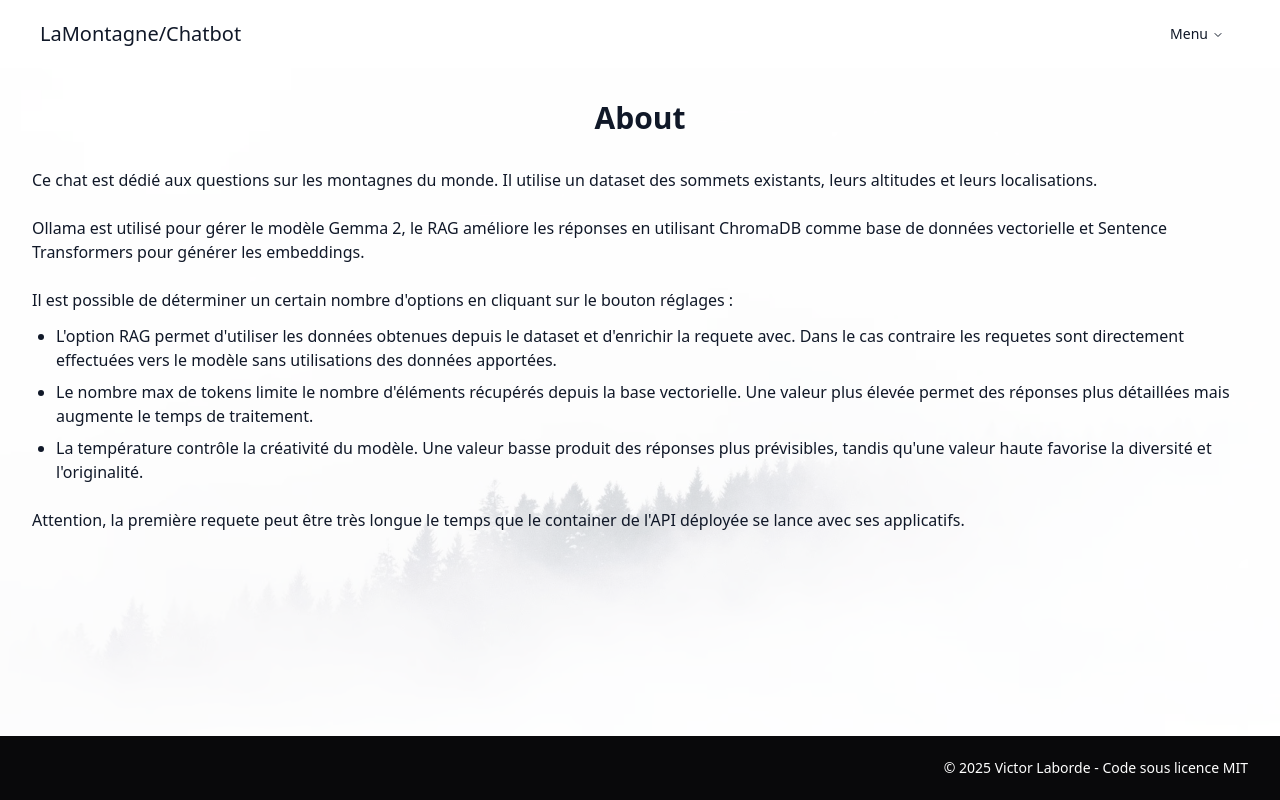
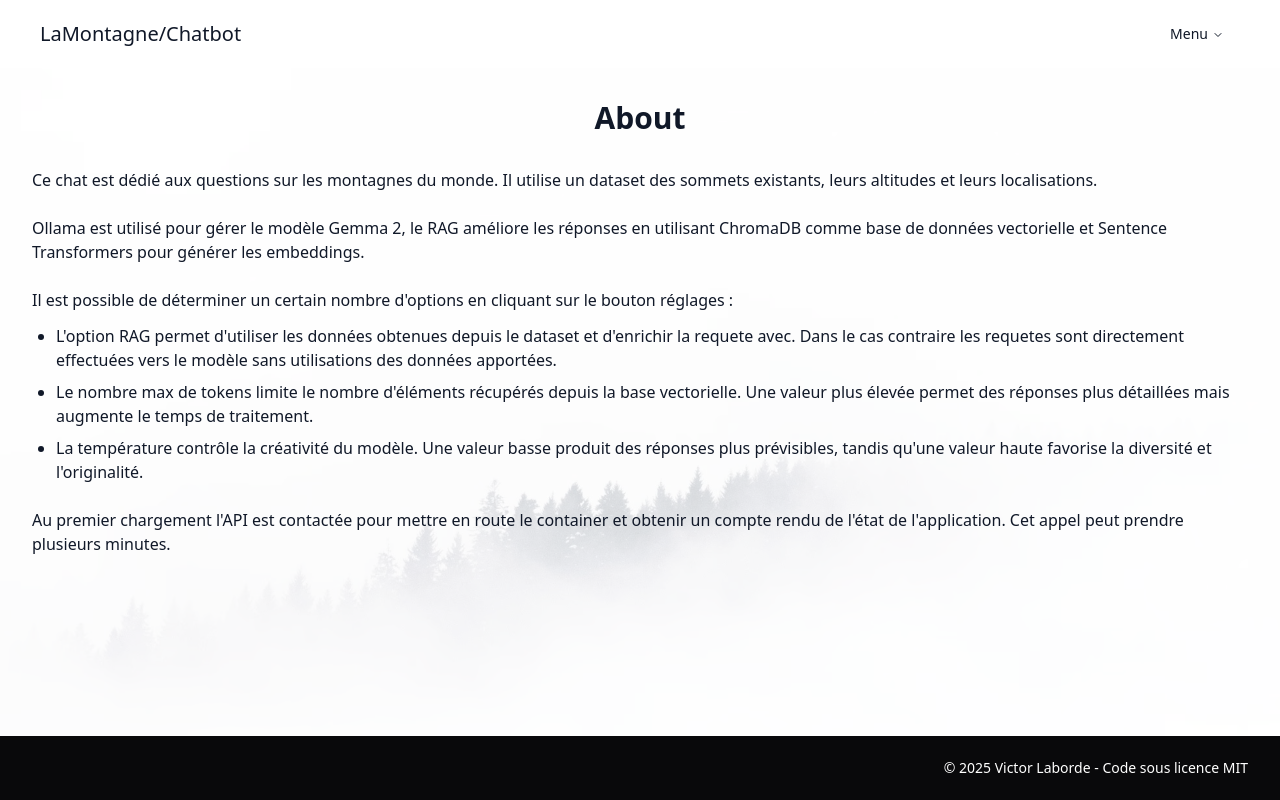
Before and after one commit to VictorAissa/chatbot.front, a React (Vite) app: page /about in a window 1280 px wide. Built offline with nearby package versions, Linux system fonts and the light colour scheme; no server answers.

Commit message:
add first API contact

```diff
--- a/package.json
+++ b/package.json
@@ -20,10 +20,12 @@
     "class-variance-authority": "^0.7.1",
     "clsx": "^2.1.1",
     "lucide-react": "^0.483.0",
+    "next-themes": "^0.4.6",
     "react": "^19.0.0",
     "react-dom": "^19.0.0",
     "react-markdown": "^10.1.0",
     "react-router-dom": "^7.4.0",
+    "sonner": "^2.0.3",
     "tailwind-merge": "^3.0.2",
     "tailwindcss": "^4.0.14",
     "tw-animate-css": "^1.2.4",
--- a/src/App.tsx
+++ b/src/App.tsx
@@ -1,21 +1,31 @@
-import { BrowserRouter, Routes, Route } from 'react-router-dom';
-import './index.css';
-import BaseLayout from './components/BaseLayout';
+import { BrowserRouter as Router, Route, Routes } from 'react-router-dom';
+import { Toaster } from 'sonner';
 import HomePage from './pages/HomePage';
 import ErrorPage from './pages/ErrorPage';
 import AboutPage from './pages/AboutPage';
+import { HealthProvider } from './context/HealthProvider';
+import './index.css';
+import Header from './components/Header';
+import Footer from './components/Footer';
 
 function App() {
     return (
-        <BrowserRouter>
-            <Routes>
-                <Route path="/" element={<BaseLayout />}>
-                    <Route index element={<HomePage />} />
-                    <Route path="/about" element={<AboutPage />} />
-                    <Route path="/*" element={<ErrorPage />} />
-                </Route>
-            </Routes>
-        </BrowserRouter>
+        <Router>
+            <HealthProvider>
+                <div className="flex flex-col min-h-screen text-gray-900">
+                    <Header />
+                    <main className="flex-grow flex flex-col">
+                        <Routes>
+                            <Route path="/" element={<HomePage />} />
+                            <Route path="/about" element={<AboutPage />} />
+                            <Route path="/*" element={<ErrorPage />} />
+                        </Routes>
+                    </main>
+                    <Footer />
+                    <Toaster position="bottom-right" />
+                </div>
+            </HealthProvider>
+        </Router>
     );
 }
 
--- a/src/components/BaseLayout.tsx
+++ /dev/null
@@ -1,17 +0,0 @@
-import { Outlet } from 'react-router-dom';
-import Header from './Header';
-import Footer from './Footer';
-
-const BaseLayout = () => {
-    return (
-        <div className="flex flex-col min-h-screen text-gray-900">
-            <Header />
-            <main className="flex flex-col w-full flex-grow">
-                <Outlet />
-            </main>
-            <Footer />
-        </div>
-    );
-};
-
-export default BaseLayout;
--- a/src/components/Header.tsx
+++ b/src/components/Header.tsx
@@ -3,7 +3,6 @@ import {
     NavigationMenu,
     NavigationMenuContent,
     NavigationMenuItem,
-    NavigationMenuLink,
     NavigationMenuList,
     NavigationMenuTrigger,
 } from './ui/navigation-menu';
@@ -24,12 +23,20 @@ const Header = () => {
                         <NavigationMenuItem>
                             <NavigationMenuTrigger>Menu</NavigationMenuTrigger>
                             <NavigationMenuContent>
-                                <NavigationMenuLink onClick={handleChatClick}>
-                                    Chat
-                                </NavigationMenuLink>
-                                <NavigationMenuLink onClick={handleAboutClick}>
-                                    About
-                                </NavigationMenuLink>
+                                <ul className="flex flex-col p-2 min-w-40">
+                                    <li
+                                        className="p-2 cursor-pointer hover:bg-gray-100"
+                                        onClick={handleChatClick}
+                                    >
+                                        Chat
+                                    </li>
+                                    <li
+                                        className="p-2 cursor-pointer hover:bg-gray-100"
+                                        onClick={handleAboutClick}
+                                    >
+                                        About
+                                    </li>
+                                </ul>
                             </NavigationMenuContent>
                         </NavigationMenuItem>
                     </NavigationMenuList>
--- /dev/null
+++ b/src/components/ui/sonner.tsx
@@ -0,0 +1,23 @@
+import { useTheme } from "next-themes"
+import { Toaster as Sonner, ToasterProps } from "sonner"
+
+const Toaster = ({ ...props }: ToasterProps) => {
+  const { theme = "system" } = useTheme()
+
+  return (
+    <Sonner
+      theme={theme as ToasterProps["theme"]}
+      className="toaster group"
+      style={
+        {
+          "--normal-bg": "var(--popover)",
+          "--normal-text": "var(--popover-foreground)",
+          "--normal-border": "var(--border)",
+        } as React.CSSProperties
+      }
+      {...props}
+    />
+  )
+}
+
+export { Toaster }
--- /dev/null
+++ b/src/context/HealthProvider.tsx
@@ -0,0 +1,95 @@
+import {
+    createContext,
+    useState,
+    ReactNode,
+    useEffect,
+    useContext,
+    useRef,
+    ReactElement,
+} from 'react';
+import ApiService, { HealthResponse } from '../services/ApiService';
+import { toast } from 'sonner';
+
+interface HealthContextType {
+    isHealthLoading: boolean;
+    healthData: HealthResponse | null;
+}
+
+const HealthContext = createContext<HealthContextType | undefined>(undefined);
+
+export const HealthProvider = ({ children }: { children: ReactNode }) => {
+    const [isHealthLoading, setIsHealthLoading] = useState<boolean>(false);
+    const [healthData, setHealthData] = useState<HealthResponse | null>(null);
+    const checkPerformedRef = useRef<boolean>(false);
+
+    useEffect(() => {
+        if (checkPerformedRef.current) return;
+
+        checkPerformedRef.current = true;
+        setIsHealthLoading(true);
+
+        toast.promise(ApiService.getHealth(), {
+            loading: 'Démarrage du système...',
+            success: (data) => {
+                setHealthData(data);
+                setIsHealthLoading(false);
+
+                return <HealthStatusMessage data={data} />;
+            },
+            error: (err) => {
+                console.error('Health check failed:', err);
+                setIsHealthLoading(false);
+
+                return 'Erreur de connexion au backend';
+            },
+        });
+    }, []);
+
+    return (
+        <HealthContext.Provider value={{ isHealthLoading, healthData }}>
+            {children}
+        </HealthContext.Provider>
+    );
+};
+
+const HealthStatusMessage = ({
+    data,
+}: {
+    data: HealthResponse | null;
+}): ReactElement => {
+    if (!data) {
+        return <div>Réponse de l'API sans données d'état</div>;
+    }
+
+    return (
+        <div className="space-y-2">
+            <div className="text-lg">Système connecté</div>
+            <div>
+                <div>
+                    <span className="font-bold">Statut: </span> {data.status}
+                </div>
+                <div>
+                    <span className="font-bold">Version: </span> {data.version}
+                </div>
+                <div>
+                    <span className="font-bold">Collection ChromaDB: </span>
+                    {data.collection_stats?.collection_name ?? 'inconnue'}
+                </div>
+                <div>
+                    <span className="font-bold">Documents utilisables:</span>
+                    {data.collection_stats?.document_count ?? '0'}
+                </div>
+            </div>
+        </div>
+    );
+};
+
+export const useHealth = () => {
+    const context = useContext(HealthContext);
+    if (context === undefined) {
+        throw new Error('useHealth must be used within a HealthProvider');
+    }
+    return context;
+};
+
+export default HealthContext;
--- a/src/pages/AboutPage.tsx
+++ b/src/pages/AboutPage.tsx
@@ -47,9 +47,10 @@ const AboutPage = () => {
                         </ul>
                     </div>
                     <p>
-                        Attention, la première requete peut être très longue le
-                        temps que le container de l'API déployée se lance avec
-                        ses applicatifs.
+                        Au premier chargement l'API est contactée pour mettre en
+                        route le container et obtenir un compte rendu de l'état
+                        de l'application. Cet appel peut prendre plusieurs
+                        minutes.
                     </p>
                 </div>
             </div>
--- a/src/pages/HomePage.tsx
+++ b/src/pages/HomePage.tsx
@@ -15,7 +15,7 @@ const HomePage = () => {
         temperature: 0.7,
     });
     const [response, setResponse] = useState<string>('');
-    const cancelStreamRef = useRef<() => void | null>(null);
+    const cancelStreamRef = useRef<(() => void) | null>(null);
 
     useEffect(() => {
         return () => {
@@ -24,6 +24,13 @@ const HomePage = () => {
             }
         };
     }, []);
+
+    const handleSettingsChange = (field: string, value: any) => {
+        setRequest((prev) => ({
+            ...prev,
+            [field]: value,
+        }));
+    };
 
     const handleSubmit = () => {
         if (!request.query.trim()) return;
@@ -51,17 +58,6 @@ const HomePage = () => {
             }
         );
     };
-
-    const handleSettingsChange = (field: string, value: any) => {
-        setRequest((prev) => ({
-            ...prev,
-            [field]: value,
-        }));
-    };
-
-    useEffect(() => {
-        console.log(request);
-    }, [request]);
 
     return (
         <div className="flex flex-col flex-grow p-6 md:p-8 xl:p-12 gap-8">
--- a/src/services/ApiService.ts
+++ b/src/services/ApiService.ts
@@ -9,6 +9,18 @@ export interface ChatStreamResponse {
     type: 'start' | 'token' | 'end' | 'error';
     token?: string;
     error?: string;
+}
+
+export interface HealthResponse {
+    status: string;
+    version: string;
+    collection_stats: CollectionStats;
+}
+
+export interface CollectionStats {
+    collection_name: string;
+    document_count: string;
+    persist_directory: string;
 }
 
 class ApiService {
@@ -82,17 +94,17 @@ class ApiService {
         };
     }
 
-    /**
-     * Alternative en utilisant fetch pour les navigateurs qui ne supportent pas EventSource
-     */
-    async postChatRequest(request: ChatRequest): Promise<Response> {
-        return fetch(`${this.baseUrl}/chat/stream`, {
-            method: 'POST',
-            headers: {
-                'Content-Type': 'application/json',
-            },
-            body: JSON.stringify(request),
-        });
+    async getHealth(): Promise<HealthResponse> {
+        try {
+            const response = await fetch(`${this.baseUrl}/api/`);
+            if (!response.ok) {
+            throw new Error(`Error: ${response.status}`);
+            }
+            return await response.json();
+        } catch (error) {
+            console.error('Health check failed:', error);
+            throw error;
+        }
     }
 }
 
```
Also changed, not shown: 1 other file (tests, documents, lock files or other folders).
